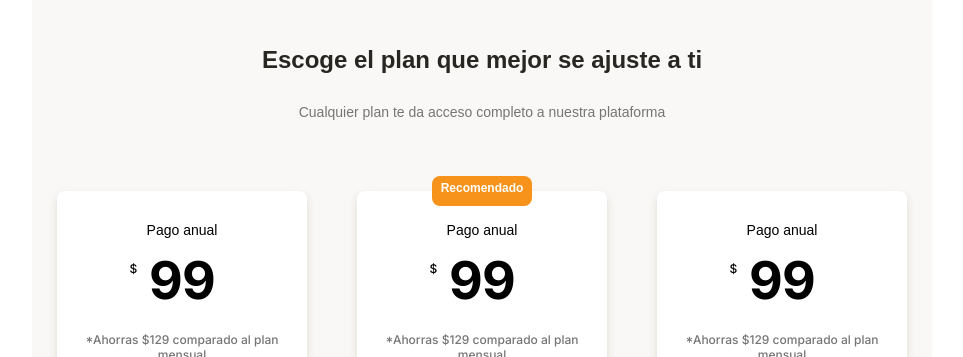
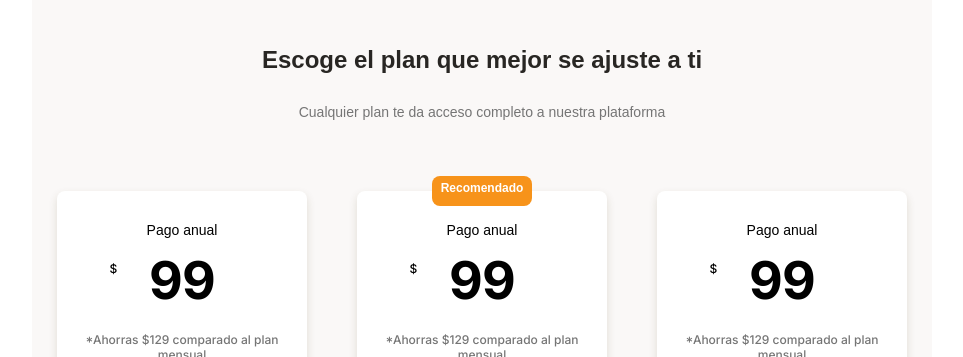
Before and after one commit to Checorzo/Clon-Crytocurrency-Landing-Pages.io, a plain HTML site: page index.html in a window 1280 px wide. Shown: the part 2794-3151 px from the top of the page, without its empty margins (158-1121 px from the left). Drawn offline with Linux system fonts and the light colour scheme.

Commit message:
Se corrigio error delsigno de sollar en las tarjetas del slide

```diff
--- a/css/styles.css
+++ b/css/styles.css
@@ -494,7 +494,7 @@ main {
 .plans-content__costo--dollar {
     position: absolute;
     display: inline-block;
-    left: 6rem;
+    left: 4rem;
     top: 2.2rem;
     font-family: "inter";
     font-size: 1.2rem;
```
